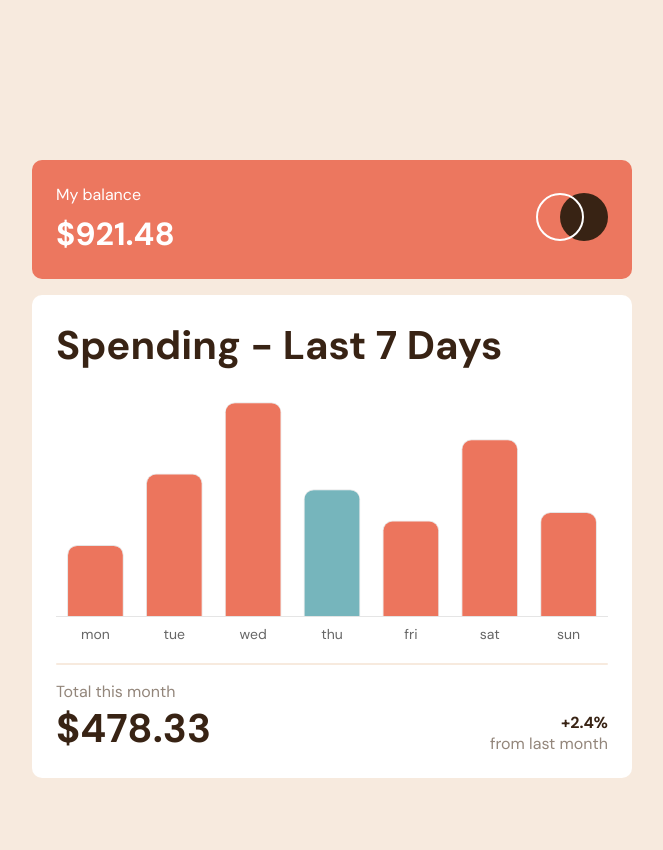
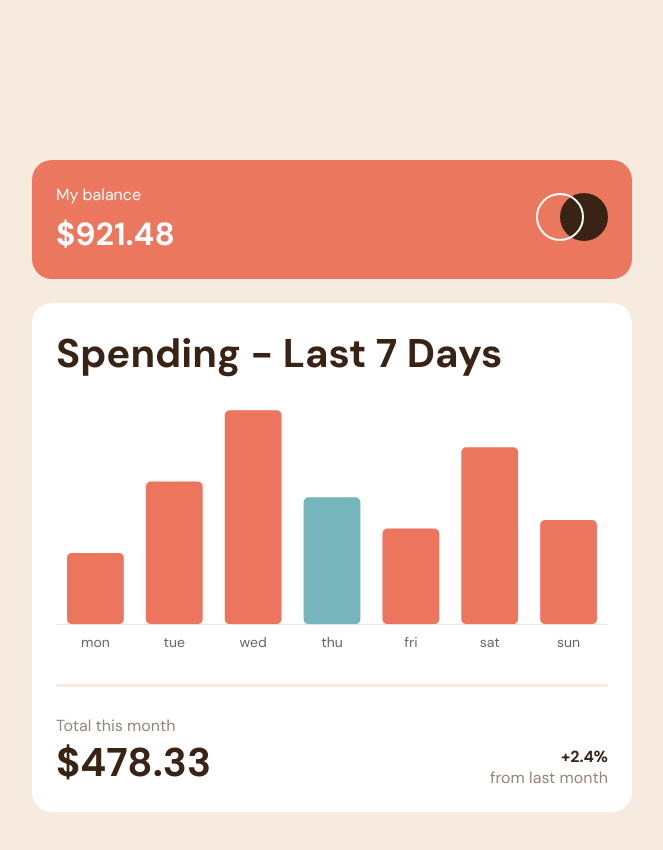
Before and after one commit to JosephQuayle/ExpensesChart, a plain HTML site: page index.html in a window 1280 px wide. Shown: the whole page, without its empty margins (308-971 px from the left). Drawn offline with nearby package versions, Linux system fonts and the light colour scheme.

Commit message:
small changes

```diff
--- a/script.js
+++ b/script.js
@@ -56,10 +56,11 @@ request.onload = function () {
                 satData,
                 sunData,
               ],
-              borderWidth: 1,
-              borderRadius: 10,
+              borderWidth: 0,
+              borderRadius: 5,
               backgroundColor: barColors,
               hoverBackgroundColor: "rgb(255,155,135)",
+              borderSkipped: false,
             },
           ],
         },
--- a/style.css
+++ b/style.css
@@ -27,7 +27,7 @@ body {
   justify-content: space-between;
   padding: 1.5rem;
   background-color: hsl(10, 79%, 65%);
-  border-radius: 10px;
+  border-radius: 20px;
   color: white;
 }
 
@@ -48,13 +48,13 @@ body {
 main {
   display: flex;
   flex-direction: column;
-  gap: 1rem;
+  gap: 1.5rem;
 }
 
 .spending {
   padding: 1.5rem;
   background-color: white;
-  border-radius: 10px;
+  border-radius: 20px;
 }
 
 .spending h1 {
@@ -84,11 +84,11 @@ h4 {
 }
 
 .line {
-  padding: 0.8px;
+  padding: 1.4px;
   background-color: hsl(29, 63%, 92%);
-  border-radius: 10px;
-  margin-top: 1rem;
-  margin-bottom: 1rem;
+  border-radius: 20px;
+  margin-top: 1.8rem;
+  margin-bottom: 1.8rem;
 }
 
 #spendingChart {
```
